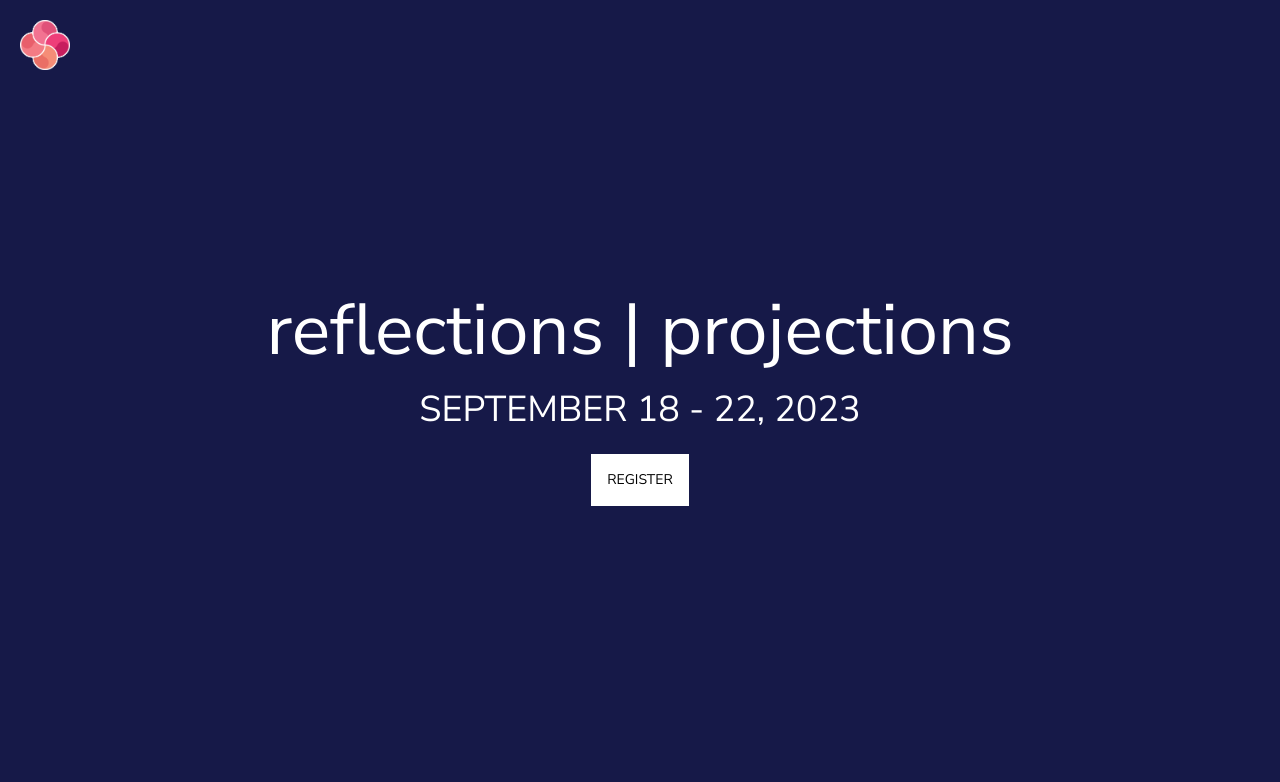
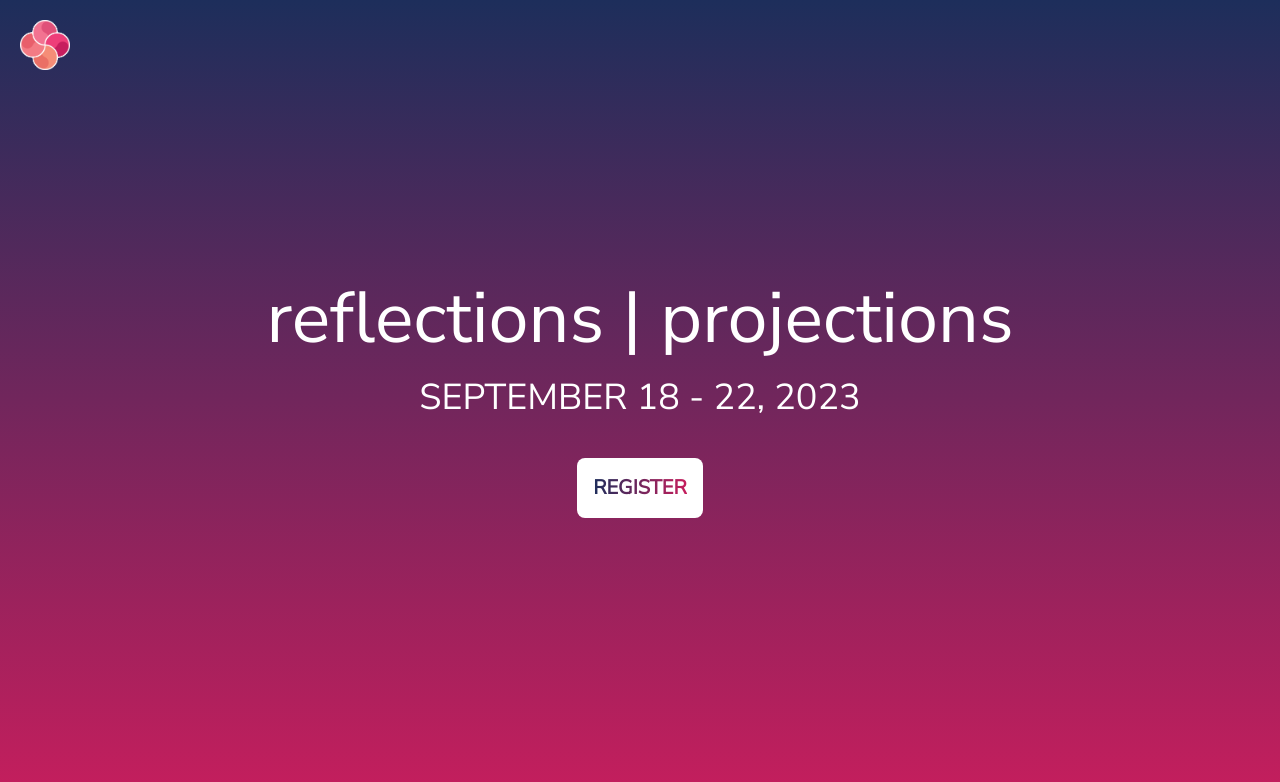
Before and after one commit to ReflectionsProjections/rp2023, a SvelteKit app: page / in a window 1280 px wide. Shown: the top 782 px of the page. Built offline with nearby package versions, Linux system fonts and the light colour scheme.

Commit message:
finish up hero section

```diff
--- a/src/app.css
+++ b/src/app.css
@@ -7,7 +7,19 @@
 	/* background: linear-gradient(-45deg, #ee7752, #e73c7e, #23a6d5, #23d5ab); */
 	/* background-size: 150% 150%; */
 	/* animation: gradient 16s ease forwards; */
-	background-color: #161948;
+	/* background-color: #161948; */
+	background: linear-gradient(0deg, #C61E5D, #1d2e5b);
+}
+
+.text-rp-gradient {
+    color: #C61E5D;
+	background-image: linear-gradient(270deg, #C61E5D, #1d2e5b);
+    background-clip: text;
+    text-fill-color: transparent;
+    -webkit-background-clip: text;
+    -moz-background-clip: text;
+    -webkit-text-fill-color: transparent;
+    -moz-text-fill-color: transparent;
 }
 
 @keyframes gradient {
--- a/src/routes/+page.svelte
+++ b/src/routes/+page.svelte
@@ -6,8 +6,10 @@
 
 <div class="h-full text-white flex items-center">
 	<span class="w-full">
-		<h1 class="w-full text-center text-2xl sm:text-5xl lg:text-7xl mb-6">reflections | projections</h1>
-		<div class="text-center text-md sm:text-2xl lg:text-4xl uppercase mb-6">September 18 - 22, 2023</div>
-		<button class="uppercase bg-white text-black text-center block mx-auto text-sm md:text-md p-4">Register</button>
+		<h1 class="w-full text-center text-3xl sm:text-5xl lg:text-7xl mb-3 md:mb-6">reflections | projections</h1>
+		<div class="text-center text-md sm:text-2xl lg:text-4xl uppercase mb-5 md:mb-10">September 18 - 22, 2023</div>
+		<button class="bg-white  text-center block mx-auto p-3 lg:p-4 rounded-lg">
+            <span class="uppercase text-black text-sm sm:text-md md:text-lg lg:text-xl font-semibold text-rp-gradient">Register</span>
+        </button>
 	</span>
 </div>
```
